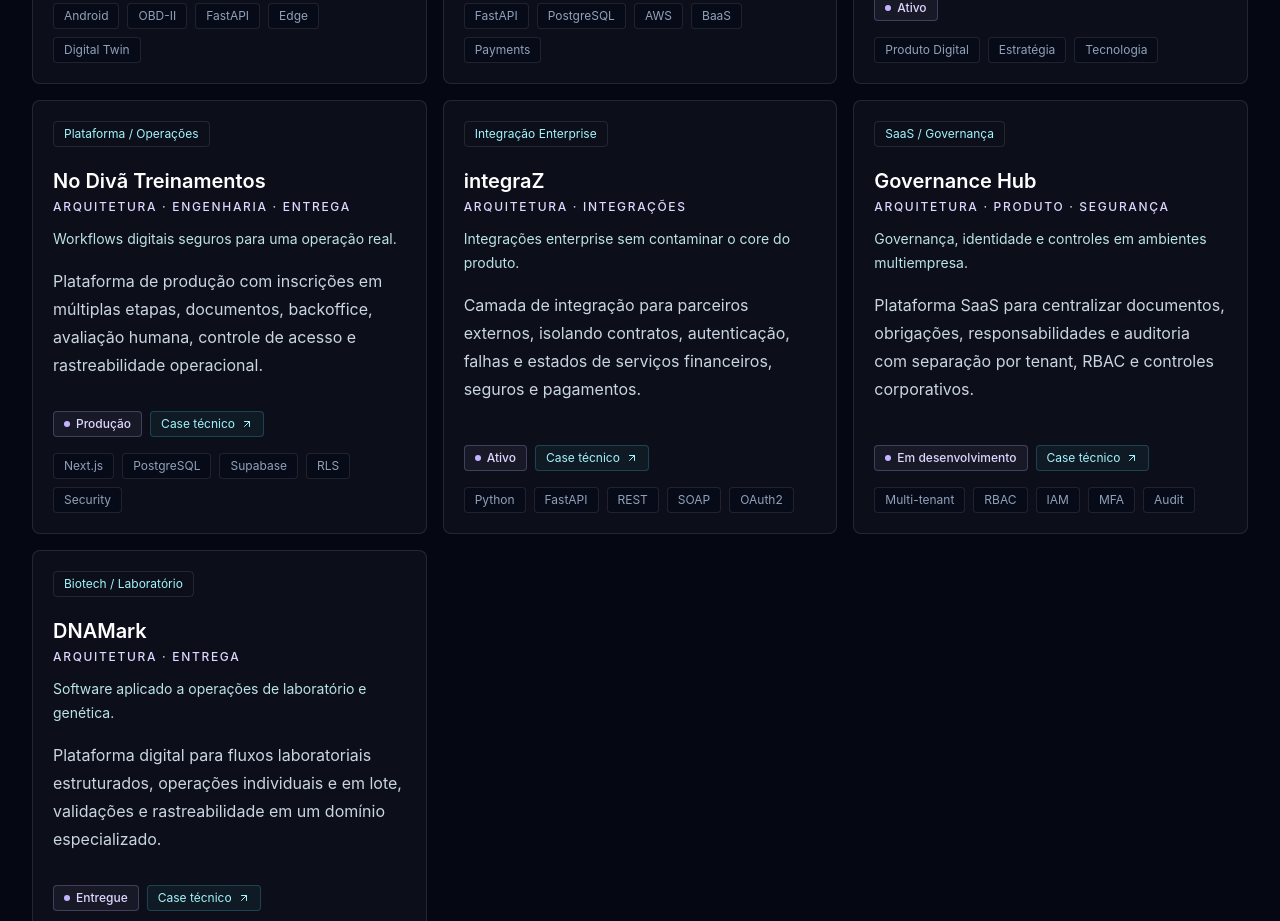
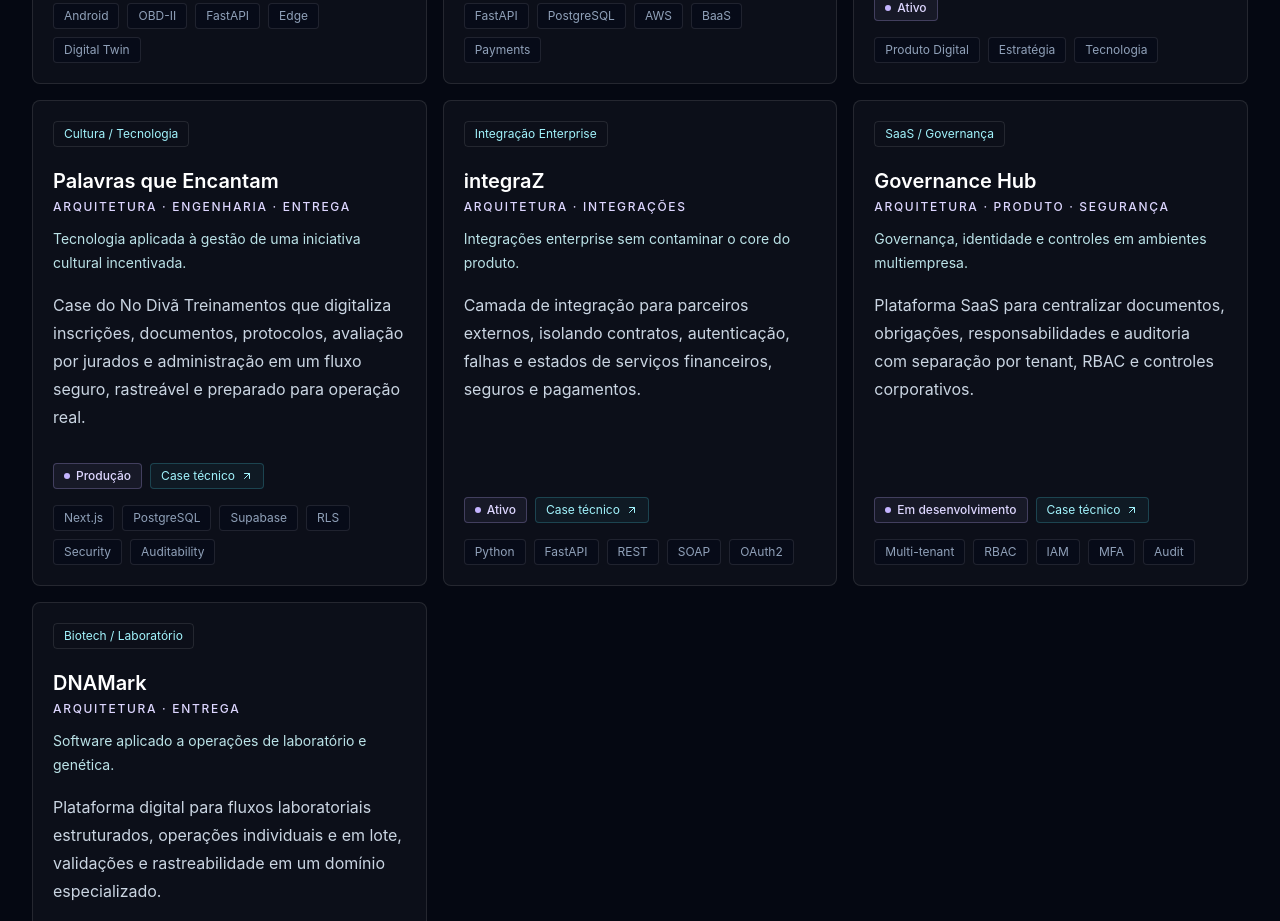
Before and after one commit to jdrpires/jeanpires-site, a Next.js app: page /projetos in a window 1280 px wide. Shown: the part 920-1841 px from the top of the page. Built offline with nearby package versions, Linux system fonts and the light colour scheme.

Commit message:
feat: position Palavras que Encantam as a cultural technology case

```diff
--- a/src/data/projects.ts
+++ b/src/data/projects.ts
@@ -65,14 +65,14 @@ export const projectCases: ProjectCase[] = [
   },
   {
     slug: "no-diva",
-    title: "No Divã Treinamentos",
-    tagline: "Workflows digitais seguros para uma operação real.",
+    title: "Palavras que Encantam",
+    tagline: "Tecnologia aplicada à gestão de uma iniciativa cultural incentivada.",
     description:
-      "Plataforma de produção com inscrições em múltiplas etapas, documentos, backoffice, avaliação humana, controle de acesso e rastreabilidade operacional.",
-    category: "Plataforma / Operações",
+      "Case do No Divã Treinamentos que digitaliza inscrições, documentos, protocolos, avaliação por jurados e administração em um fluxo seguro, rastreável e preparado para operação real.",
+    category: "Cultura / Tecnologia",
     status: "Produção",
     role: "Arquitetura · Engenharia · Entrega",
-    stack: ["Next.js", "PostgreSQL", "Supabase", "RLS", "Security"],
+    stack: ["Next.js", "PostgreSQL", "Supabase", "RLS", "Security", "Auditability"],
     image: null,
     url: null,
     caseUrl: "https://github.com/jdrpires/jdrpires/blob/main/portfolio/no-diva.md",
```
